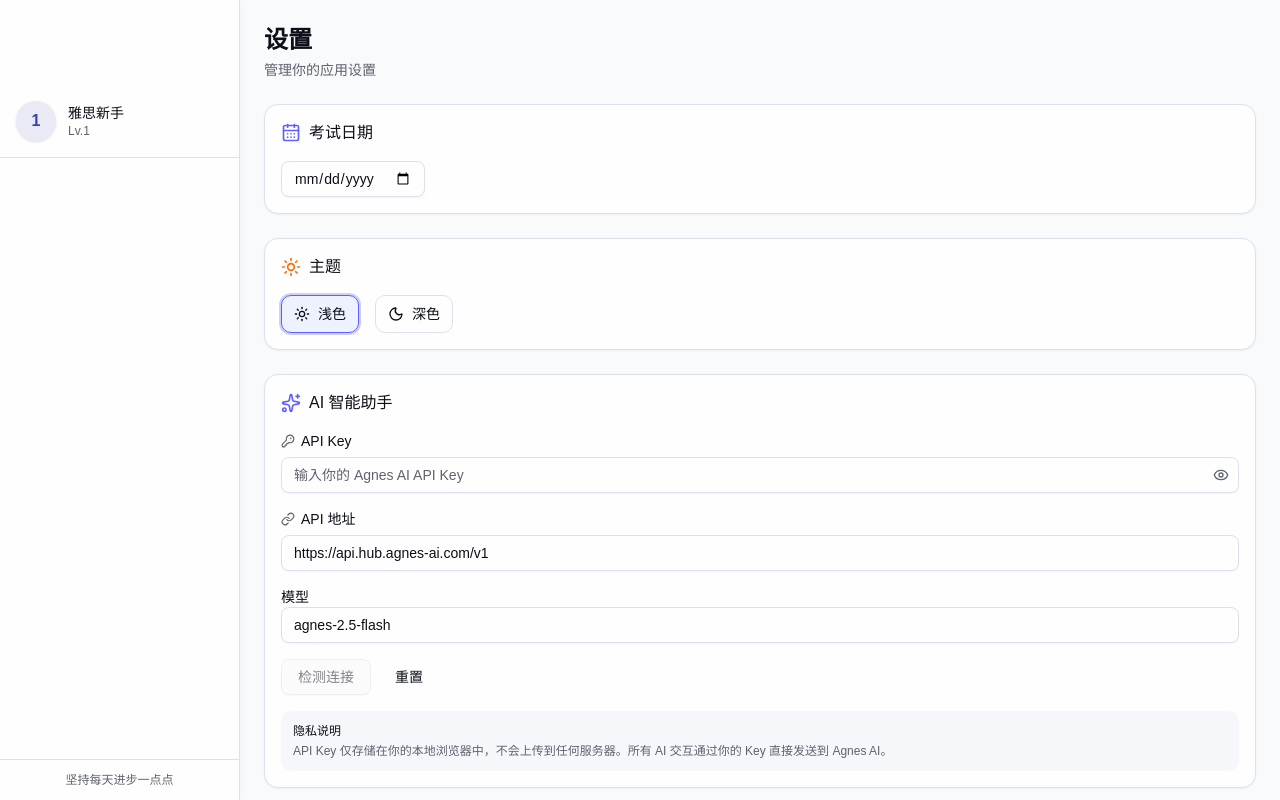
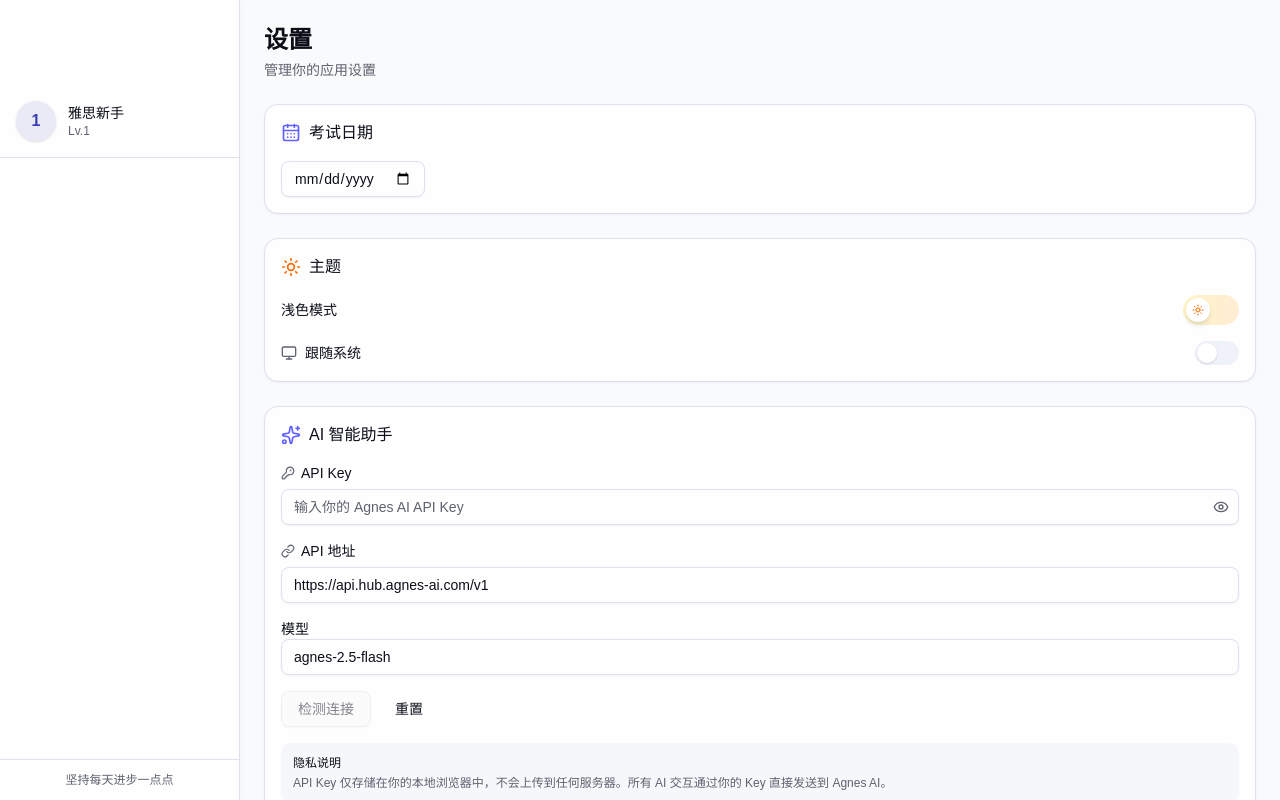
Before and after one commit to lizhuoheng917/ielts-tracker, a React (Vite) app: page /settings in a window 1280 px wide. Shown: the top 800 px of the page. Built offline with nearby package versions, Linux system fonts and the light colour scheme.

Commit message:
chore: Settings.tsx 本地修改同步

```diff
--- a/src/pages/Settings.tsx
+++ b/src/pages/Settings.tsx
@@ -42,6 +42,7 @@ import {
   Link as LinkIcon,
   CheckCircle2,
   XCircle,
+  Monitor,
 } from 'lucide-react'
 import { useAIStore } from '@/stores/aiStore'
 import { testAIConnection } from '@/lib/aiService'
@@ -316,40 +317,74 @@ export default function Settings() {
       <Card>
         <CardHeader>
           <CardTitle className="text-sm md:text-base flex items-center gap-2">
-            {theme === 'dark' ? (
-              <Moon className="h-4 w-4 md:h-5 md:w-5 text-indigo-500" />
-            ) : (
             <Sun className="h-4 w-4 md:h-5 md:w-5 text-orange-500" />
-            )}
             主题
           </CardTitle>
         </CardHeader>
         <CardContent>
-          <div className="flex items-center gap-4">
+          <div className="flex flex-col gap-4">
+            {/* 亮暗模式 toggle */}
+            <div className="flex items-center justify-between">
+              <span className="text-sm">{theme === 'system' ? (window.matchMedia('(prefers-color-scheme: dark)').matches ? '深色模式' : '浅色模式') : theme === 'dark' ? '深色模式' : '浅色模式'}</span>
               <button
-              onClick={() => setTheme('light')}
+                onClick={() => {
+                  if (theme === 'system') {
+                    const isDark = window.matchMedia('(prefers-color-scheme: dark)').matches
+                    setTheme(isDark ? 'light' : 'dark')
+                  } else {
+                    setTheme(theme === 'light' ? 'dark' : 'light')
+                  }
+                }}
+                disabled={theme === 'system'}
                 className={cn(
-                'flex items-center gap-2 rounded-lg border px-3 py-2 text-sm transition-all',
-                theme === 'light'
-                  ? 'border-indigo-500 bg-indigo-50 dark:bg-indigo-900/50 ring-2 ring-indigo-500/30'
-                  : 'border-input hover:bg-accent'
+                  'relative w-[56px] h-[30px] rounded-full transition-all duration-300 ease-in-out shrink-0',
+                  theme === 'system'
+                    ? 'bg-muted opacity-50 cursor-not-allowed'
+                    : theme === 'dark'
+                      ? 'bg-gradient-to-r from-indigo-700 to-violet-800'
+                      : 'bg-gradient-to-r from-amber-100 to-orange-100'
+                )}
+                aria-label="切换主题"
+              >
+                <span
+                  className={cn(
+                    'absolute top-[3px] w-[24px] h-[24px] rounded-full bg-white shadow-md transition-all duration-300 ease-in-out flex items-center justify-center',
+                    theme === 'system'
+                      ? (window.matchMedia('(prefers-color-scheme: dark)').matches ? 'left-[29px]' : 'left-[3px]')
+                      : theme === 'dark' ? 'left-[29px]' : 'left-[3px]'
                   )}
                 >
-              <Sun className="h-4 w-4" />
-              浅色
+                  {theme === 'light' || (theme === 'system' && !window.matchMedia('(prefers-color-scheme: dark)').matches) ? (
+                    <Sun className="h-3 w-3 text-orange-500" />
+                  ) : (
+                    <Moon className="h-3 w-3 text-indigo-500" />
+                  )}
+                </span>
               </button>
+            </div>
+
+            {/* 跟随系统 */}
+            <div className="flex items-center justify-between">
+              <div className="flex items-center gap-2">
+                <Monitor className="h-4 w-4 text-muted-foreground" />
+                <span className="text-sm">跟随系统</span>
+              </div>
               <button
-              onClick={() => setTheme('dark')}
+                onClick={() => setTheme(theme === 'system' ? 'light' : 'system')}
                 className={cn(
-                'flex items-center gap-2 rounded-lg border px-3 py-2 text-sm transition-all',
-                theme === 'dark'
-                  ? 'border-indigo-500 bg-indigo-50 dark:bg-indigo-900/50 ring-2 ring-indigo-500/30'
-                  : 'border-input hover:bg-accent'
+                  'relative w-[44px] h-[24px] rounded-full transition-all duration-200 shrink-0',
+                  theme === 'system' ? 'bg-indigo-500' : 'bg-muted'
                 )}
+                aria-label="跟随系统主题"
               >
-              <Moon className="h-4 w-4" />
-              深色
+                <span
+                  className={cn(
+                    'absolute top-[2px] w-[20px] h-[20px] rounded-full bg-white shadow-sm transition-all duration-200',
+                    theme === 'system' ? 'left-[22px]' : 'left-[2px]'
+                  )}
+                />
               </button>
+            </div>
           </div>
         </CardContent>
       </Card>
```
Lines whose indentation alone changed are shown as unchanged.
